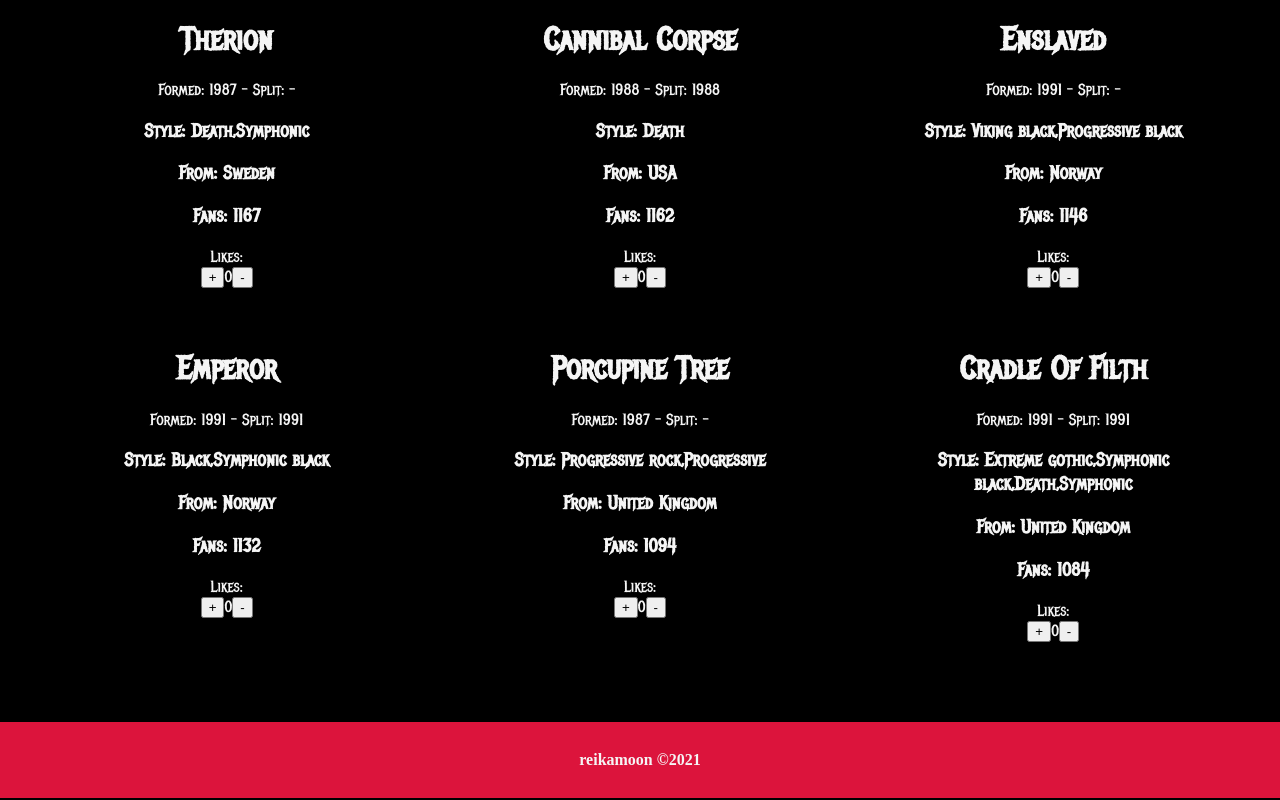
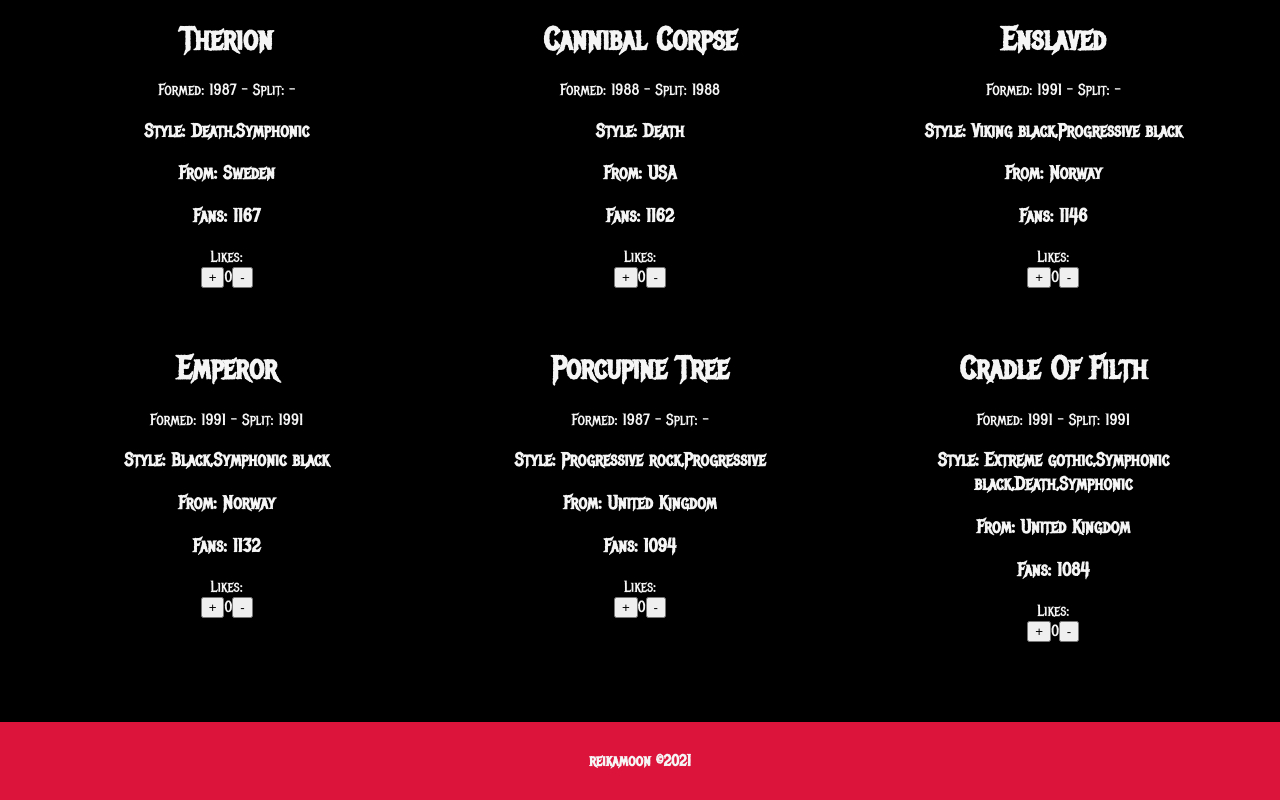
Before and after one commit to reikamoon/few1.2_final, a React (Create React App) app: page /#/ in a window 1280 px wide. Shown: the part 5186-5986 px from the top of the page. Built offline with nearby package versions, Linux system fonts and the light colour scheme.

Commit message:
fixed font

```diff
--- a/src/components/Footer/Footer.css
+++ b/src/components/Footer/Footer.css
@@ -1,5 +1,5 @@
 .footer {
-    font-family: "DotGothic16";
+    font-family: "Metal Mania";
     box-sizing: border-box;
     width: 100%;
     display: flex;
```
